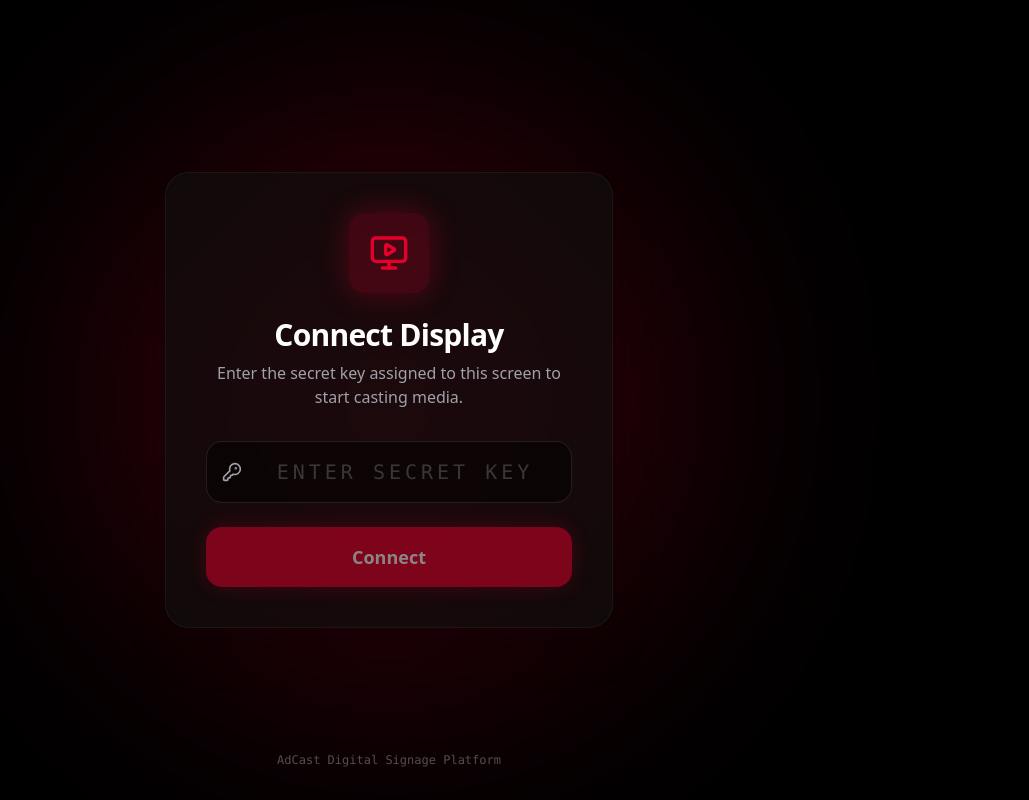
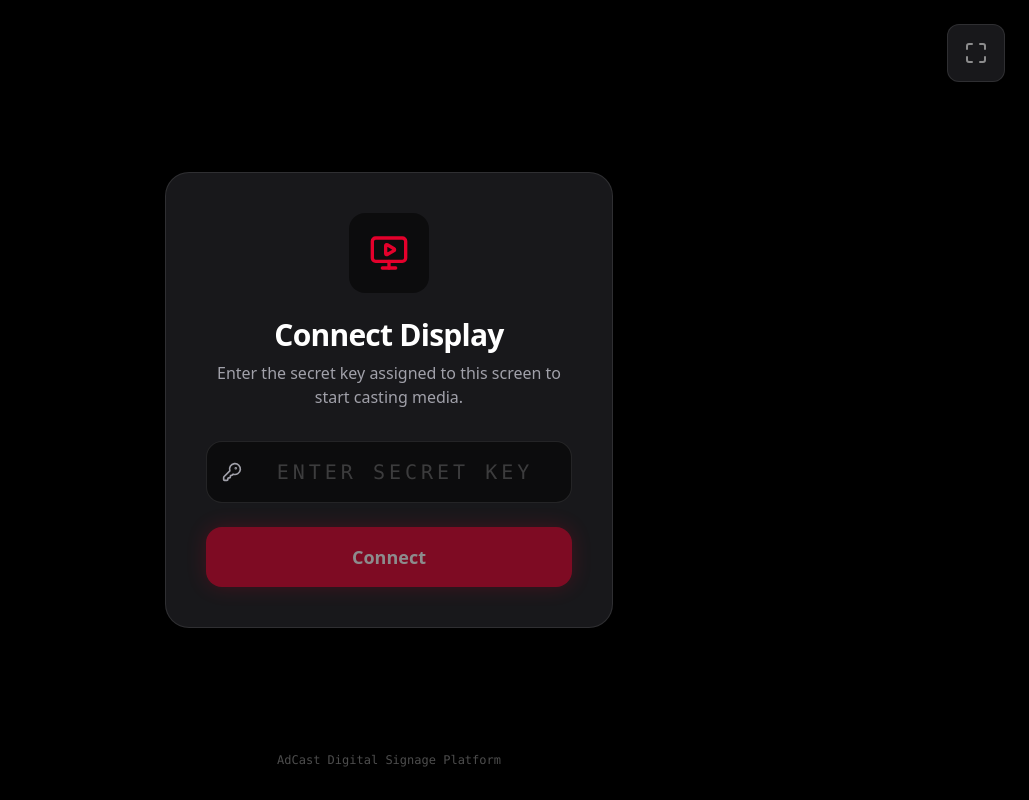
Before and after one commit to kevkevkevin/adscreen, a Next.js app: page /screen in a window 1280 px wide. Shown: the whole page, without its empty margins (251-1280 px from the left). Built offline with nearby package versions, Linux system fonts and the light colour scheme; no server answers.

Commit message:
feat: implement screen portal for secret key authentication and real-time media playback display

```diff
--- a/src/app/screen/[id]/page.tsx
+++ b/src/app/screen/[id]/page.tsx
@@ -62,7 +62,7 @@ export default function ScreenView() {
       )}
 
       {/* Screen ID identifier */}
-      <div className="absolute bottom-4 right-4 bg-black/50 backdrop-blur-md px-3 py-1.5 rounded-full border border-white/10 opacity-30 pointer-events-none">
+      <div className="absolute bottom-4 right-4 bg-zinc-900 px-3 py-1.5 rounded-full border border-white/10 opacity-30 pointer-events-none">
         <span className="text-white text-xs font-medium tracking-widest">{screenId.toUpperCase()}</span>
       </div>
     </div>
--- a/src/app/screen/page.tsx
+++ b/src/app/screen/page.tsx
@@ -2,7 +2,7 @@
 
 import { useState } from "react";
 import { useRouter } from "next/navigation";
-import { MonitorPlay, KeyRound, Loader2 } from "lucide-react";
+import { MonitorPlay, KeyRound, Loader2, Maximize } from "lucide-react";
 import { getScreenIdByPasscode } from "@/lib/firebase";
 import clsx from "clsx";
 
@@ -11,6 +11,19 @@ export default function ScreenPortal() {
   const [passcode, setPasscode] = useState("");
   const [isConnecting, setIsConnecting] = useState(false);
   const [error, setError] = useState<string | null>(null);
+
+  const handleFullscreen = () => {
+    const docEl = document.documentElement as any;
+    if (docEl.requestFullscreen) {
+      docEl.requestFullscreen();
+    } else if (docEl.webkitRequestFullscreen) {
+      docEl.webkitRequestFullscreen();
+    } else if (docEl.mozRequestFullScreen) {
+      docEl.mozRequestFullScreen();
+    } else if (docEl.msRequestFullscreen) {
+      docEl.msRequestFullscreen();
+    }
+  };
 
   const handleConnect = async (e: React.FormEvent) => {
     e.preventDefault();
@@ -38,11 +51,17 @@ export default function ScreenPortal() {
 
   return (
     <div className="min-h-screen bg-black flex flex-col items-center justify-center p-6 relative overflow-hidden">
-      {/* Background Glow */}
-      <div className="absolute top-1/2 left-1/2 -translate-x-1/2 -translate-y-1/2 w-[600px] h-[600px] bg-primary/20 rounded-full blur-[120px] pointer-events-none"></div>
 
-      <div className="glassmorphism p-10 rounded-3xl w-full max-w-md relative z-10 text-center border border-white/10 shadow-2xl">
-        <div className="w-20 h-20 bg-primary/20 rounded-2xl flex items-center justify-center mx-auto mb-6 shadow-[0_0_30px_rgba(228,0,43,0.3)]">
+      <button
+        onClick={handleFullscreen}
+        className="absolute top-6 right-6 p-4 bg-zinc-900 rounded-xl text-white/50 hover:text-white border border-white/10 transition-colors z-20"
+        title="Fullscreen"
+      >
+        <Maximize className="w-6 h-6" />
+      </button>
+
+      <div className="bg-zinc-900 p-10 rounded-3xl w-full max-w-md relative z-10 text-center border border-white/10">
+        <div className="w-20 h-20 bg-black/50 rounded-2xl flex items-center justify-center mx-auto mb-6">
           <MonitorPlay className="w-10 h-10 text-primary" />
         </div>
 
```
